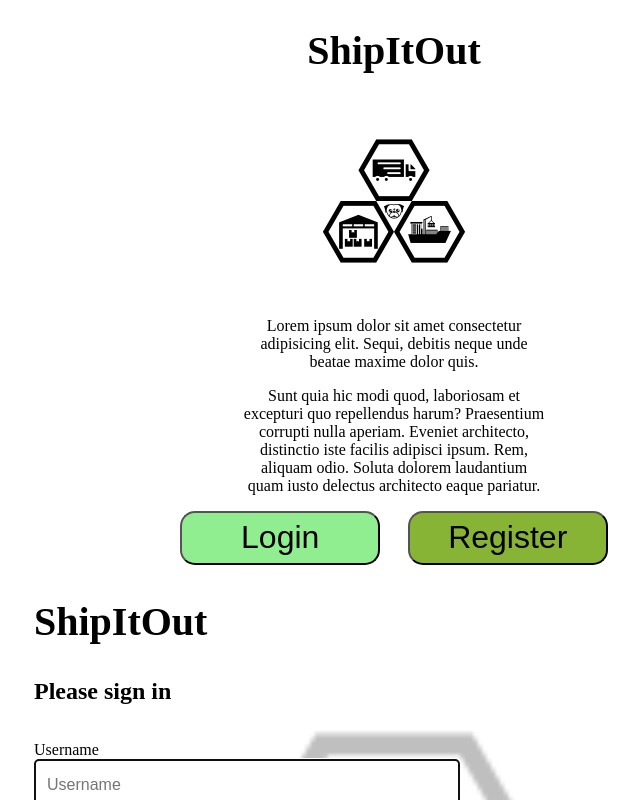
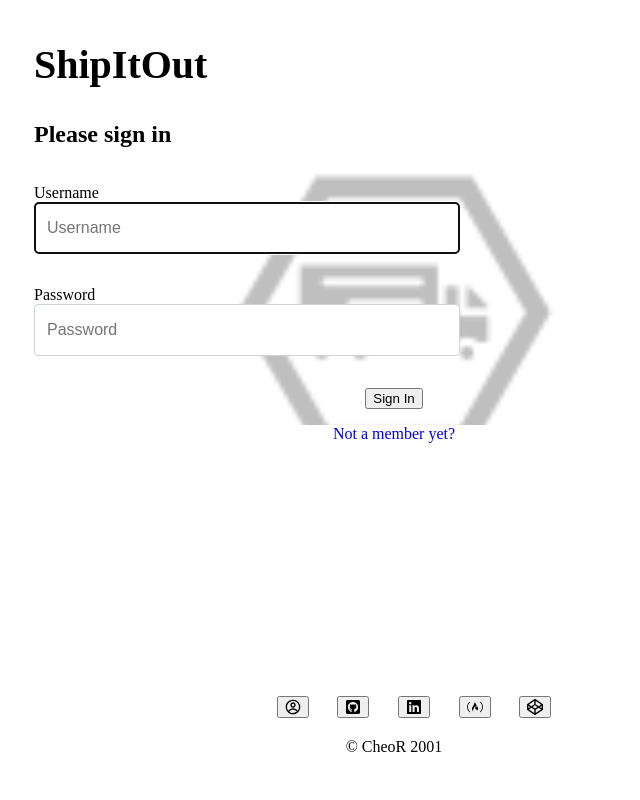
Before and after one commit to CheoR/shipItOut-client, a React (Create React App) app: page /login in a window 1280 px wide. Shown: the top 800 px of the page, without its empty margins (246-886 px from the left). Built offline with nearby package versions, Linux system fonts and the light colour scheme.

Commit message:
build: user can navigate to landing page route, login route, logout room.

```diff
--- a/package.json
+++ b/package.json
@@ -8,6 +8,7 @@
     "@testing-library/user-event": "^12.1.10",
     "react": "^17.0.2",
     "react-dom": "^17.0.2",
+    "react-icons": "^4.2.0",
     "react-router-dom": "^5.2.0",
     "react-scripts": "4.0.3",
     "web-vitals": "^1.0.1"
--- a/src/components/ApplicationViews.jsx
+++ b/src/components/ApplicationViews.jsx
@@ -9,10 +9,10 @@ export const ApplicationViews = () => {
             margin: "5rem 2rem",
             backgroundColor: "lightgoldenrodyellow"
         }}>
-            <Route exact path="/">
+            {/* <Route exact path="/">
                 console.log("made it here")
                 <Home />
-            </Route>
+            </Route> */}
         </main>
     </>
 }
--- a/src/components/ShipItOut.jsx
+++ b/src/components/ShipItOut.jsx
@@ -1,5 +1,5 @@
 import React from "react"
-import { Route, Redirect } from "react-router-dom"
+import { Route } from "react-router-dom"
 import { ApplicationViews } from "./ApplicationViews"
 
 import { NavBar } from "./nav/NavBar"
@@ -14,19 +14,20 @@ export const ShipItOut = () => (
     <Route render={() => {
         if (localStorage.getItem("user_token")) {
             return <>
-            console.log("there is a token");
                 <Route render={NavBar} />
                 <Route render={props => <ApplicationViews {...props} />} />
             </>
-        } else {
-            return <>
-                {/* <Route render={NavBar} /> */}
-                <Route render={Home} />
-            </>
         }
+        // else {
+        //     return <>
+        //         {/* <Route render={NavBar} /> */}
+        //         {console.log(" i am home -")}
+        //         <Route render={Home} />
+        //     </>
+        // }
     }} />
-
-    <Route path="/login" render={Login} />
-    <Route path="/register" render={Register} />
+    <Route exact path="/" render={Home} />
+    <Route exact path="/login" render={Login} />
+    <Route exact path="/register" render={Register} />
     </>
 )
--- a/src/components/auth/Login.jsx
+++ b/src/components/auth/Login.jsx
@@ -1,6 +1,8 @@
 import React from "react"
 import { Link } from "react-router-dom"
 import "./Auth.css"
+
+import { Footer } from "../footer/Footer"
 
 export const Login = props => {
     const username = React.createRef()
@@ -25,7 +27,7 @@ export const Login = props => {
             .then(res => {
                 if ("valid" in res && res.valid && "token" in res) {
                     localStorage.setItem( "user_token", res.token )
-                    props.history.push("/")
+                    props.history.push("/bookings")
                 }
                 else {
                     invalidDialog.current.showModal()
@@ -61,6 +63,7 @@ export const Login = props => {
             <section className="link--register">
                 <Link to="/register">Not a member yet?</Link>
             </section>
+            <Footer />
         </main>
     )
 }
--- /dev/null
+++ b/src/components/footer/Footer.jsx
@@ -0,0 +1,23 @@
+import React from "react"
+
+import { FaGithubSquare, FaLinkedin, FaFreeCodeCamp, FaCodepen } from 'react-icons/fa';
+import { CgProfile } from 'react-icons/cg';
+
+import styles from "./Footer.module.css"
+
+export const Footer = () => {
+  return (
+    <>
+      <footer className={styles.footie}>
+        <ul className={styles.iconList}>
+          <a href="https://cheor.github.io/portfolio/">  <button className={styles.btn}><CgProfile      className={styles.icon}/></button></a>
+          <a href="https://github.com/CheoR">            <button className={styles.btn}><FaGithubSquare className={styles.icon}/></button></a>
+          <a href="https://www.linkedin.com/">           <button className={styles.btn}><FaLinkedin     className={styles.icon}/></button></a>
+          <a href="https://www.freecodecamp.org/cheor">  <button className={styles.btn}><FaFreeCodeCamp className={styles.icon}/></button></a>
+          <a href="https://codepen.io/CheoR/full/QzPJbQ"><button className={styles.btn}><FaCodepen      className={styles.icon}/></button></a>
+        </ul>
+        <aside className={styles.copy}>&copy; CheoR 2001</aside>
+      </footer>
+    </>
+  )
+}
--- /dev/null
+++ b/src/components/footer/Footer.module.css
@@ -0,0 +1,28 @@
+.footie {
+  width: 60%;
+  margin: 0 auto;
+  margin-top: 20%;
+}
+
+.iconList {
+  max-width: 40%;
+  margin: 0 auto;
+  display: flex;
+  justify-content: space-around;
+
+  margin-bottom: 20px;
+}
+
+.icon {
+  font-size: 1rem;
+}
+
+.btn {
+  display: flex;
+  justify-content: center;
+  align-items: center;
+}
+
+.copy {
+  text-align: center;
+}
--- a/src/components/home/Home.jsx
+++ b/src/components/home/Home.jsx
@@ -2,8 +2,9 @@ import React from "react"
 import { Link } from 'react-router-dom'
 
 
+import { Footer } from "../footer/Footer"
 import logo from '../../assets/images/pugTransport.svg'
-import styles from "./home.module.css"
+import styles from "./Home.module.css"
 
 
 export const Home = ( props ) => {
@@ -36,6 +37,7 @@ export const Home = ( props ) => {
                     </Link>
                 </div>
             </main>
+            <Footer />
         </>
     )
 }
--- a/src/components/home/home.module.css
+++ b/src/components/home/Home.module.css
@@ -1,5 +1,4 @@
 .main {
-  /* background: lightblue; */
   width: 60%;
   margin: 0 auto;
   text-align: center;
--- a/src/components/nav/NavBar.jsx
+++ b/src/components/nav/NavBar.jsx
@@ -7,13 +7,16 @@ export const NavBar = (props) => {
     return (
         <ul className="navbar">
             <li className="navbar__item">
-                <Link className="nav-link" to="/">Games</Link>
+                <Link className="nav-link" to="/">Home</Link>
             </li>
             <li className="navbar__item">
-                <Link className="nav-link" to="/events">Events</Link>
+                <Link className="nav-link" to="/bookings">Bookings</Link>
             </li>
             <li className="navbar__item">
-                <Link className="nav-link" to="/profile">Profile</Link>
+                <Link className="nav-link" to="/containers">Containers</Link>
+            </li>
+            <li className="navbar__item">
+                <Link className="nav-link" to="/products">Products</Link>
             </li>
             {
                 (localStorage.getItem("user_token") !== null) ?
@@ -33,6 +36,7 @@ export const NavBar = (props) => {
                             <Link className="nav-link" to="/register">Register</Link>
                         </li>
                     </>
-            }        </ul>
+            }
+        </ul>
     )
 }
```
Also changed, not shown: 1 other file (tests, documents, lock files or other folders).
